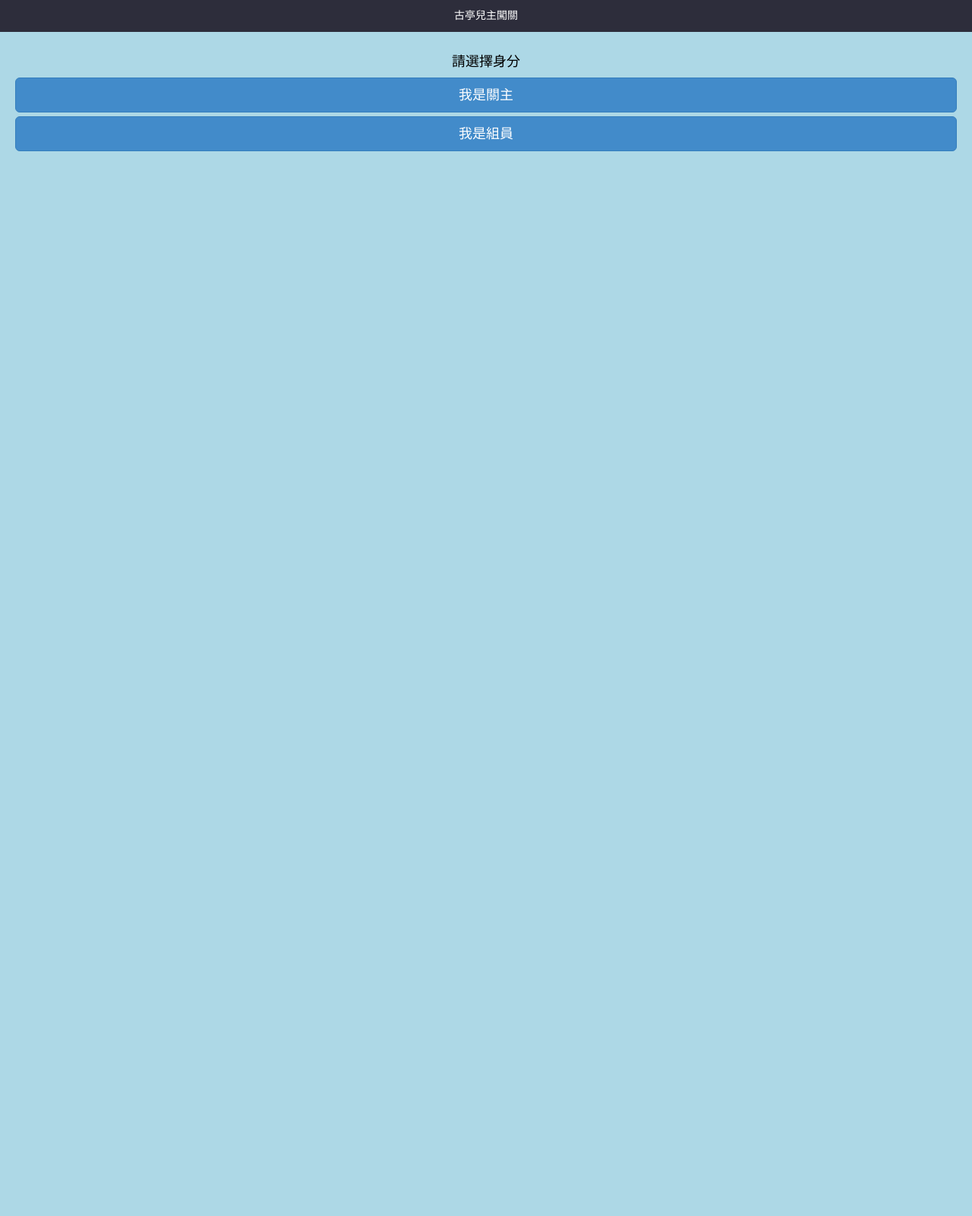
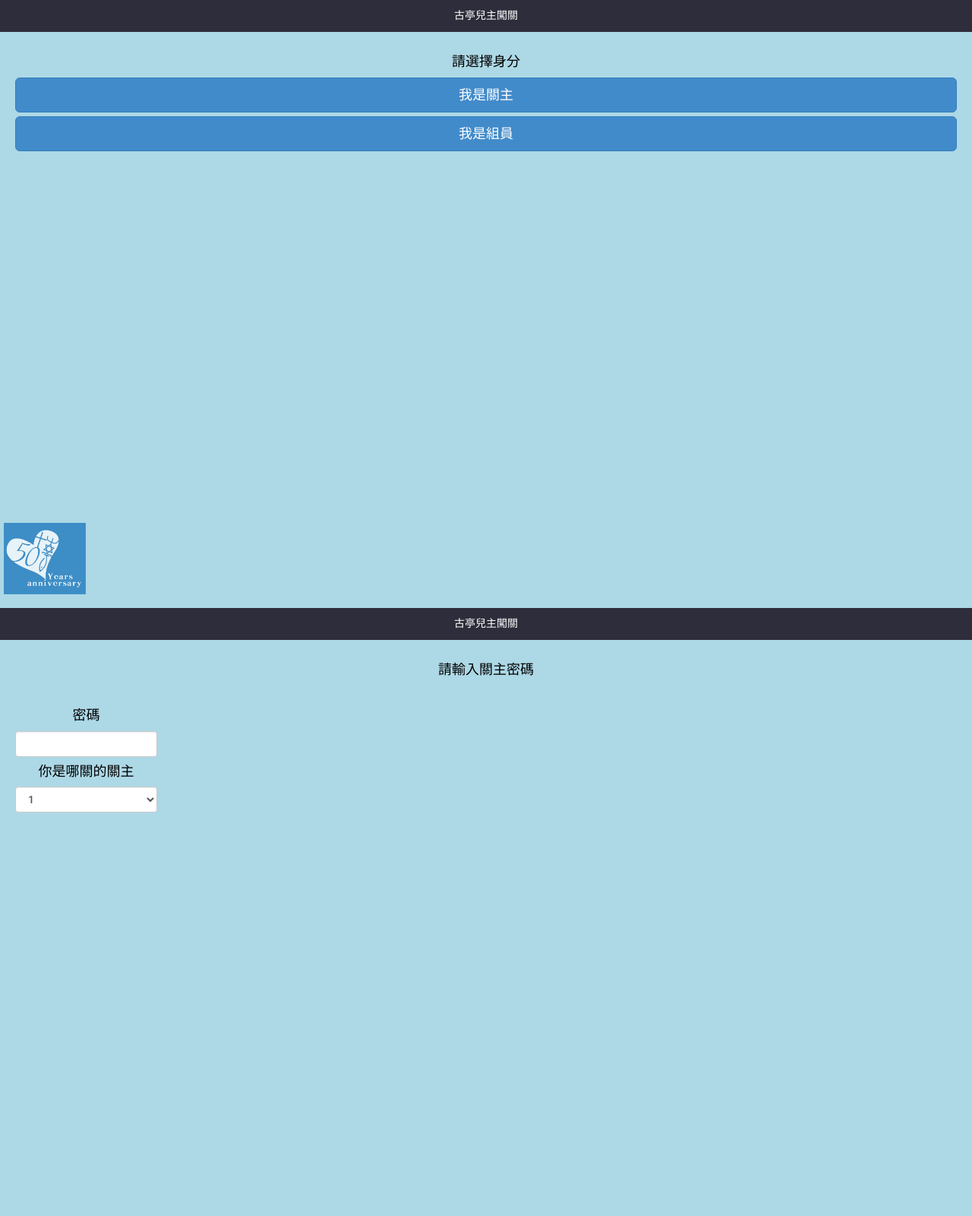
Before and after one commit to superfk/live-qrscan, a Flask app: page / in a window 1280 px wide. Shown: the whole page at 76% size. Before the commit the page ends 199 px from the top, so only its background shows below. Run offline with Flask 2, Linux system fonts and the light colour scheme.

Commit message:
add kuting 50 logo

```diff
--- a/static/css/application.css
+++ b/static/css/application.css
@@ -11,6 +11,7 @@ html, body{
   height: 100%;
   background-color: lightblue;
   color: black;
+  position: relative;
 }
 
 .mypage-header {
@@ -29,6 +30,16 @@ html, body{
 
 .mypage-footer {
   width: 100%;
-  height: 1em;
-  padding: 10px;
+  height: 10em;
+  padding: 0;
+  font-size: smaller;
+  position: absolute;
+  left: 0;
+  bottom: 0px;
 }
+
+.mypage-footer img {
+  margin: 5px;
+  height: 80%;
+  opacity: 0.7;
+}
--- a/templates/index.html
+++ b/templates/index.html
@@ -18,7 +18,35 @@
         <button type="button" class="btn btn-primary btn-lg btn-block">我是關主</button>
         <button type="button" class="btn btn-primary btn-lg btn-block">我是組員</button>
       </div>
-      <div class='mypage-footer'></div>
+      <div class='mypage-footer'>
+        <img src="{{ url_for('static', filename='img/kt50.png') }}" class="img-fluid" alt="Responsive image">
+      </div>
+    </div>
+
+    <div id="login-page" class="mypage">
+      <div class="mypage-header">
+        <p class="font-weight-bold">古亭兒主闖關</p>
+      </div>
+      <div class="mypage-content">
+        <h4 class="text-center">請輸入關主密碼</h4>
+        <br>
+          <form class="form-inline">
+            <div class="form-group">
+              <h4 class="text-center">密碼</h4>
+              <input type="password" id="inputPassword6" class="form-control mx-sm-3" aria-describedby="passwordHelpInline">
+              <h4 class="text-center">你是哪關的關主</h4>
+              <select class="form-control form-control-lg">
+                <option>1</option>
+                <option>2</option>
+                <option>3</option>
+                <option>4</option>
+                <option>5</option>
+              </select>
+            </div>
+          </form>
+      </div>
+      <div class='mypage-footer'>
+      </div>
     </div>
 
 
```
Also changed, not shown: static/img/kt50.png (added).
